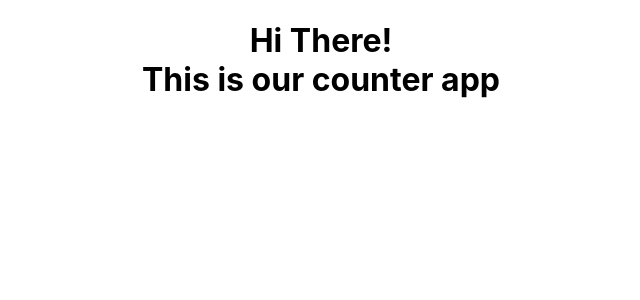
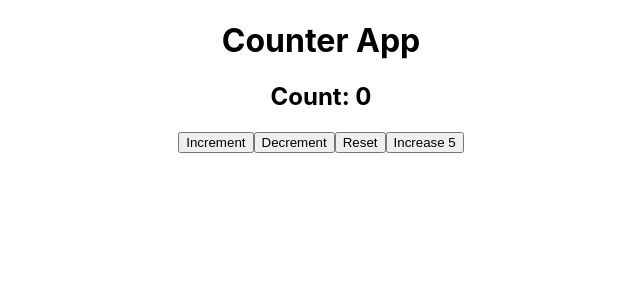
Before and after one commit to Rubayet-billah/react-redux-3, a React (Create React App) app: page / in a window 1280 px wide. Shown: the top 300 px of the page, without its empty margins (319-959 px from the left). Built offline with nearby package versions, Linux system fonts and the light colour scheme.

Commit message:
counter complete

```diff
--- a/src/App.js
+++ b/src/App.js
@@ -5,6 +5,7 @@ import CounterView from './features/counter/CounterView';
 function App() {
   return (
     <div className="App">
+      <h1>Counter App</h1>
       <CounterView />
     </div>
   );
--- a/src/features/counter/CounterView.js
+++ b/src/features/counter/CounterView.js
@@ -1,9 +1,20 @@
 import React from 'react';
+import { useDispatch, useSelector } from 'react-redux';
+import { decrement, increaseByAmount, increment, reset } from './counterSlice';
 
 const CounterView = () => {
+    const count = useSelector((state) => state.counter.count)
+
+
+    const dispatch = useDispatch()
+
     return (
         <div>
-            <h1>Hi There! <br /> This is our counter app</h1>
+            <h2>Count: {count}</h2>
+            <button onClick={() => dispatch(increment())}>Increment</button>
+            <button onClick={() => dispatch(decrement())}>Decrement</button>
+            <button onClick={() => dispatch(reset())}>Reset</button>
+            <button onClick={() => dispatch(increaseByAmount(5))}>Increase 5</button>
         </div>
     );
 };
--- a/src/features/counter/counterSlice.js
+++ b/src/features/counter/counterSlice.js
@@ -12,11 +12,14 @@ const counterSlice = createSlice({
         },
         reset: state => {
             state.count = 0
+        },
+        increaseByAmount: (state, action) => {
+            state.count = state.count + action.payload;
         }
     }
 })
 
 
-export const { increment, decrement, reset } = counterSlice.actions;
+export const { increment, decrement, reset, increaseByAmount } = counterSlice.actions;
 
 export default counterSlice.reducer;
```
